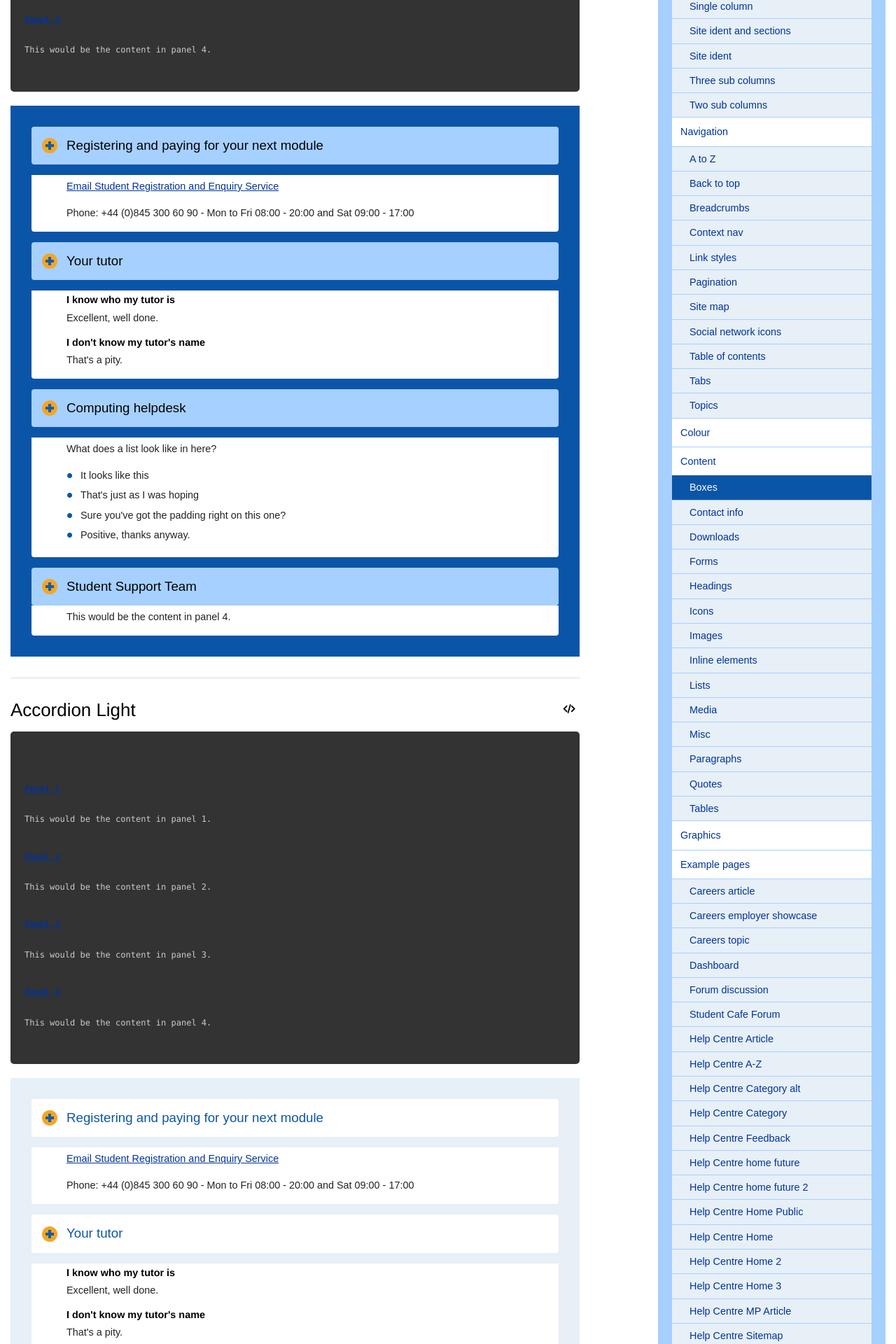
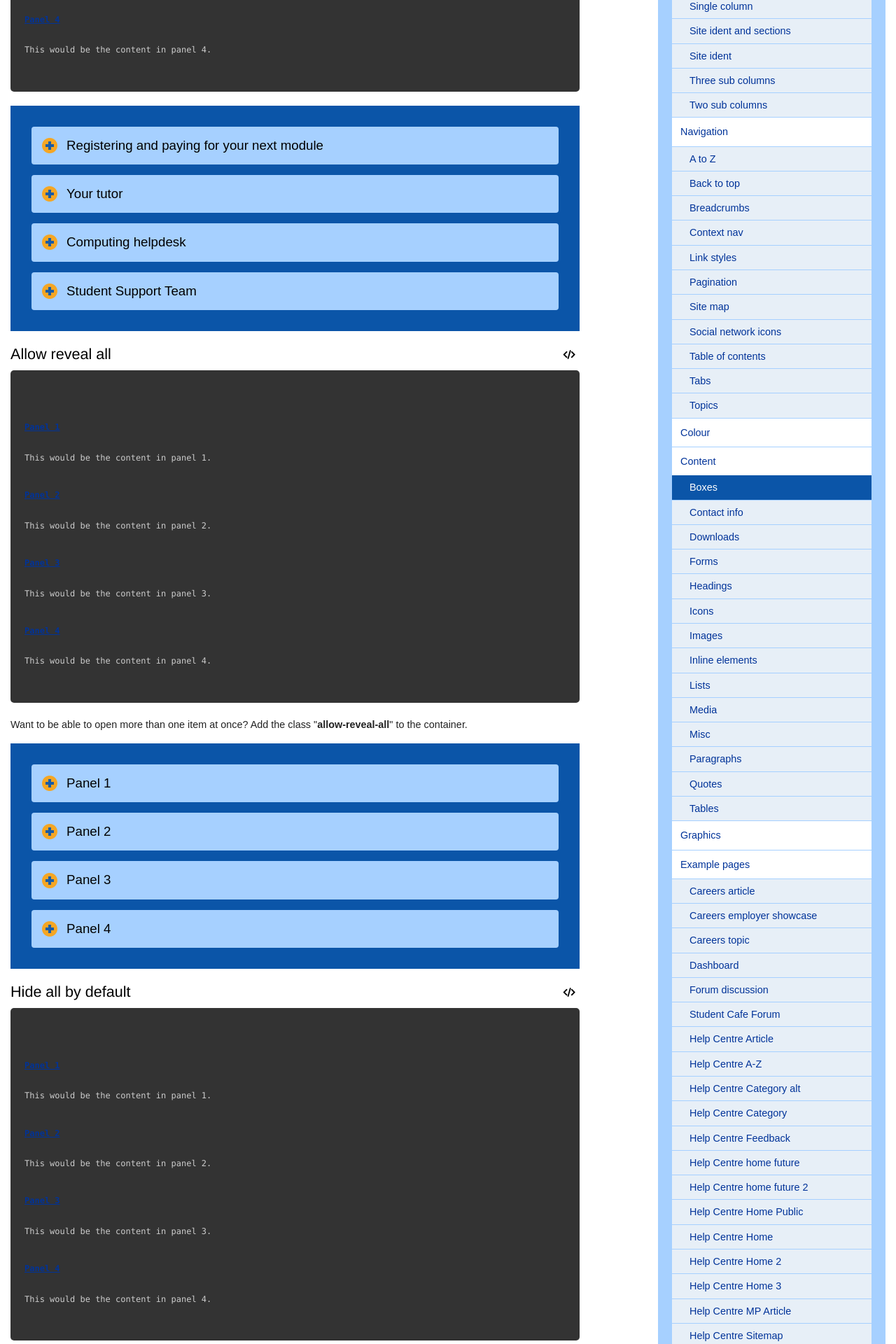
Before and after one commit to the-open-university/student-theme-framework, a Jekyll site: the page built from content-boxes.html, in a window 1280 px wide. Shown: the part 684-2604 px from the top of the page at 70% size. Built offline with Jekyll 4.4.1, drawn with Linux system fonts in a browser that asks for light colours; nearby versions of some CDN libraries; some of the changed text lies outside the part shown.

Commit message:
accordion style update

```diff
--- a/colour.html
+++ b/colour.html
@@ -56,7 +56,7 @@ parent: index
 <li>
 <span class="colours-title">White</span>
 <span class="colours-hex">#ffffff</span>
-<span class="colours-swatch" style="background:#ffffff; width:113px; height:113px; border:1px solid #ddd;"></span>
+<span class="colours-swatch" style="background:#ffffff; width:108px; height:108px; border:1px solid #ccc;"></span>
 </li>
 </ul>
 
--- a/content-boxes.html
+++ b/content-boxes.html
@@ -23,7 +23,7 @@ parent: content
 <div id="ou-content" class="ou-content">
 
 <h1>{{ page.title }}</h1>
-<p>Here you will find all the various box styles you can use with the OU Student Theme.</p>
+<p>Here you will find all the various box styles you can use with the OU Student Theme. </p>
 
 
 <h2 id="accordion">Accordion <span class="code-toggle"><a href="#"><i class="fa fa-code"></i></a></span></h2>
@@ -47,7 +47,7 @@ parent: content
 <dt><a href="#">Registering and paying for your next module</a></dt>
 <dd>
 <p><a href="#">Email Student Registration and Enquiry Service</a></p>
-<p>Phone: +44 (0)845 300 60 90 - Mon to Fri 08:00 - 20:00 and Sat 09:00 - 17:00</p>
+<p>Phone: +44 (0)845 300 60 90 - Monday to Friday 08:00 - 20:00 and Sat 09:00 - 17:00</p>
 </dd>
 
 <dt><a href="#">Your tutor</a></dt>
@@ -74,6 +74,66 @@ parent: content
 <dd>
 <p>This would be the content in panel 4.</p>
 </dd>
+
+</dl>
+
+<h3>Allow reveal all <span class="code-toggle"><a href="#"><i class="fa fa-code"></i></a></span></h3>
+
+<pre class="code"><code><!-- important: the below class should be "ou-accordion" without the spaces. I had to include the spaces so that jquery doesn't render it and change the code -->
+
+<dl class="ou - accordion allow-reveal-all">
+<dt><a href="#">Panel 1</a></dt>
+<dd><p>This would be the content in panel 1.</p></dd>
+<dt><a href="#">Panel 2</a></dt>
+<dd><p>This would be the content in panel 2.</p></dd>
+<dt><a href="#">Panel 3</a></dt>
+<dd><p>This would be the content in panel 3.</p></dd>
+<dt><a href="#">Panel 4</a></dt>
+<dd><p>This would be the content in panel 4.</p></dd>
+</dl></code></pre>
+
+<p>Want to be able to open more than one item at once? Add the class "<strong>allow-reveal-all</strong>" to the container.</p>
+
+<dl class="ou-accordion allow-reveal-all">
+
+<dt><a href="#">Panel 1</a></dt>
+<dd><p>This would be the content in panel 1.</p></dd>
+<dt><a href="#">Panel 2</a></dt>
+<dd><p>This would be the content in panel 2.</p></dd>
+<dt><a href="#">Panel 3</a></dt>
+<dd><p>This would be the content in panel 3.</p></dd>
+<dt><a href="#">Panel 4</a></dt>
+<dd><p>This would be the content in panel 4.</p></dd>
+
+</dl>
+
+<h3>Hide all by default <span class="code-toggle"><a href="#"><i class="fa fa-code"></i></a></span></h3>
+
+<pre class="code"><code><!-- important: the below class should be "ou-accordion" without the spaces. I had to include the spaces so that jquery doesn't render it and change the code -->
+
+<dl class="ou - accordion hide-all">
+<dt><a href="#">Panel 1</a></dt>
+<dd><p>This would be the content in panel 1.</p></dd>
+<dt><a href="#">Panel 2</a></dt>
+<dd><p>This would be the content in panel 2.</p></dd>
+<dt><a href="#">Panel 3</a></dt>
+<dd><p>This would be the content in panel 3.</p></dd>
+<dt><a href="#">Panel 4</a></dt>
+<dd><p>This would be the content in panel 4.</p></dd>
+</dl></code></pre>
+
+<p>Add the class "<strong>hide-all</strong>" to the container to close all items on page load.</p>
+
+<dl class="ou-accordion hide-all">
+
+<dt><a href="#">Panel 1</a></dt>
+<dd><p>This would be the content in panel 1.</p></dd>
+<dt><a href="#">Panel 2</a></dt>
+<dd><p>This would be the content in panel 2.</p></dd>
+<dt><a href="#">Panel 3</a></dt>
+<dd><p>This would be the content in panel 3.</p></dd>
+<dt><a href="#">Panel 4</a></dt>
+<dd><p>This would be the content in panel 4.</p></dd>
 
 </dl>
 
@@ -131,6 +191,7 @@ parent: content
 
 </dl>
 
+<p>The "<strong>allow-reveal-all</strong>" and "<strong>hide-all</strong>" classes can also be used with the accordion light. </p>
 
 <hr>
 
@@ -142,7 +203,7 @@ parent: content
 <pre class="code">
 <code><div class="box ou-action">
 <h2>Do this now</h2>
-<p>Lorem ipsum dolor sit amet, consectetuer adipiscing elit. Fusce sed velit vel odio cursus consequat. Nam at est. Vivamus lacinia felis eu neque. Morbi ac mi. Pellentesque interdum nisi. Aenean pretium porta lectus. Nunc nisl. Aenean interdum quam id massa. In aliquam commodo massa. Maecenas a risus. Morbi tempor. Aliquam erat volutpat </p>
+<p>Lorem ipsum dolor sit amet, consectetuer adipiscing elit.  Fusce sed velit vel odio cursus consequat. Nam at est. Vivamus lacinia felis eu neque. Morbi ac mi. Pellentesque interdum nisi. Aenean pretium porta lectus. Nunc nisl. Aenean interdum quam id massa. In aliquam commodo massa. Maecenas a risus. Morbi tempor. Aliquam erat volutpat </p>
 </div></code>
 </pre>
 
--- a/example-pages.html
+++ b/example-pages.html
@@ -24,6 +24,10 @@ parent: index
 <div id="ou-content" class="ou-content">
 
 <h1>{{ page.title }}</h1>
+
+<div class="box ou-warning">
+<p><strong>Please note</strong>: These example pages are work in progress.</p>
+</div>
 
 <h2>Pages in progress</h2>
 
--- a/gui/boxes.css
+++ b/gui/boxes.css
@@ -170,7 +170,7 @@ note: this may not be necessary - use <hr> between items instead
 /* accordion */
 
 .ou-accordion {
-	margin: 0;
+	margin: 0 0 20px 0;
 	padding:30px;
 	background-color:#0b55a8;
 }
@@ -197,9 +197,17 @@ note: this may not be necessary - use <hr> between items instead
 	border-radius:4px;
 }
 
-.ou-accordion.light dt a {background-color:#fff; color:#0b55a8;}
+.ou-accordion dt a:hover {background-color:#eee;}
 
-.ou-accordion dt.active a {
+.ou-accordion.light dt a {
+	background-color:#fff;
+	color:#0b55a8;
+}
+
+.ou-accordion.light dt a:hover {background-color:#a6d0ff; color:black;}
+
+.ou-accordion dt.active a,
+.ou-accordion.light dt.active a {
 	background-color:#fff;
 	border-bottom-left-radius:0;
 	border-bottom-right-radius:0;
@@ -212,7 +220,20 @@ note: this may not be necessary - use <hr> between items instead
 	background-color:#fff;
 	border-bottom-left-radius:4px;
 	border-bottom-right-radius:4px;
+	display:none;
+
+	/*
+	opacity:0;
+	max-height:0px;
+	-webkit-transition: max-height 0.25s cubic-bezier(0.19, 1, 0.22, 1), opacity 0.6s;
+	-moz-transition: max-height 0.25s cubic-bezier(0.19, 1, 0.22, 1), opacity 0.6s;
+	-ms-transition: max-height 0.25s cubic-bezier(0.19, 1, 0.22, 1), opacity 0.6s;
+	-o-transition: max-height 0.25s cubic-bezier(0.19, 1, 0.22, 1), opacity 0.6s;
+	transition: max-height 0.25s cubic-bezier(0.19, 1, 0.22, 1), opacity 0.6s;
+	*/
 }
+
+.ou-accordion dd.active {display:block; /*opacity:1; max-height:300px;*/}
 
 .ou-accordion dd h2,
 .ou-accordion dd h3,
@@ -221,7 +242,6 @@ note: this may not be necessary - use <hr> between items instead
 	font-weight:bold;
 	margin:0 0 5px 0;
 }
-
 
 .ou-accordion dt:last-of-type,
 .ou-accordion dd:last-of-type,
--- a/gui/styleguide-only.css
+++ b/gui/styleguide-only.css
@@ -45,7 +45,7 @@
 
 #ou-content ul.colours li {
 	display:inline-block;
-	width:115px;
+	width:110px;
 	margin-right:10px;
 	margin-bottom:10px;
 	zoom: 1;
@@ -64,10 +64,11 @@ span.colours-hex {
 }
 
 span.colours-swatch {
-	width:115px;
-	height:115px;
+	width:110px;
+	height:110px;
 	display:block;
 	margin-top:5px;
+	border-radius:2px;
 }
 
 .styleguide .ou-cols,
--- a/js/scripts.js
+++ b/js/scripts.js
@@ -84,12 +84,15 @@ $(document).ready(function(){
 
 function openFirstPanel(){
 	$('.ou-accordion > dt:first-child').addClass('active');
-	$('.ou-accordion > dt:first-child').next().addClass('active').show();
+	$('.ou-accordion > dt:first-child').next().addClass('active');
+
+	$('.ou-accordion.hide-all > dt:first-child').removeClass('active');
+	$('.ou-accordion.hide-all > dt:first-child').next().removeClass('active');
 }
 
 (function($) {
 
-  var allPanels = $('.ou-accordion > dd').hide();
+  var allPanels = $('.ou-accordion > dd');
   var allDts = $('.ou-accordion > dt');
 
   openFirstPanel();
@@ -98,18 +101,26 @@ function openFirstPanel(){
       $this = $(this);
       $target =  $this.parent().next();
       $dt = $this.parent();
+	  $container = $this.parent().parent();
 
       if($target.hasClass('active')){
 
-        $target.removeClass('active').hide();
+        $target.removeClass('active');
 
 		$dt.removeClass('active');
       }
 
+	  else if($container.hasClass('allow-reveal-all')){
+
+        $target.addClass('active');
+        $dt.addClass('active');
+
+	  }
+
 	  else{
 		allDts.removeClass('active');
-        allPanels.removeClass('active').hide();
-        $target.addClass('active').show();
+        allPanels.removeClass('active');
+        $target.addClass('active');
         $dt.addClass('active');
       }
 
```
